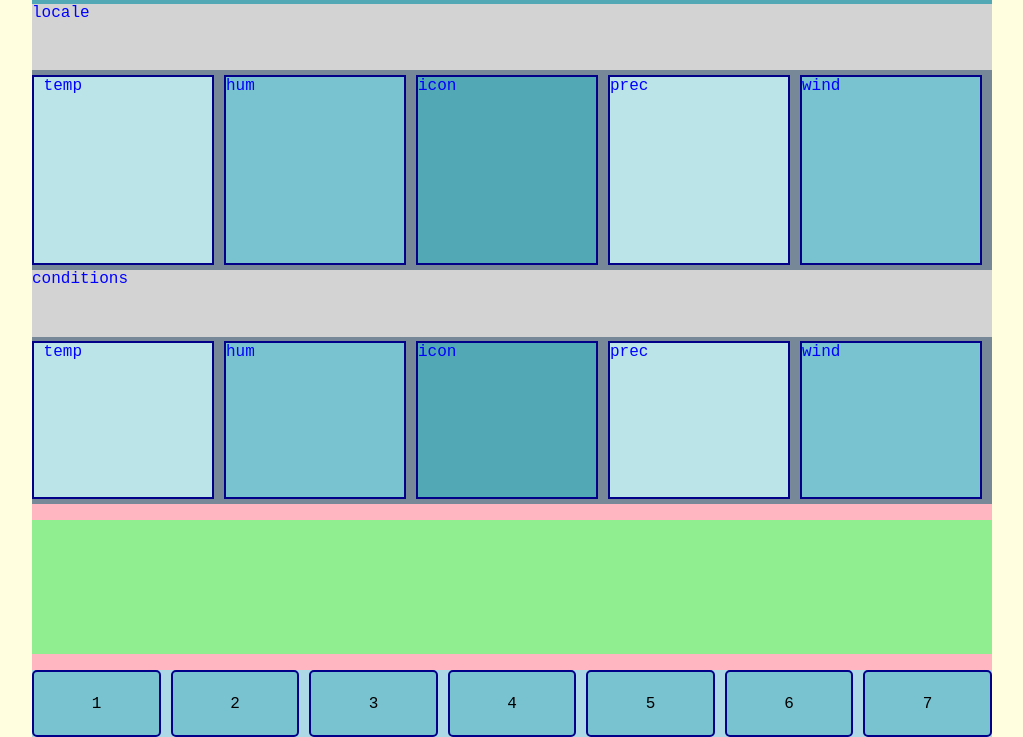
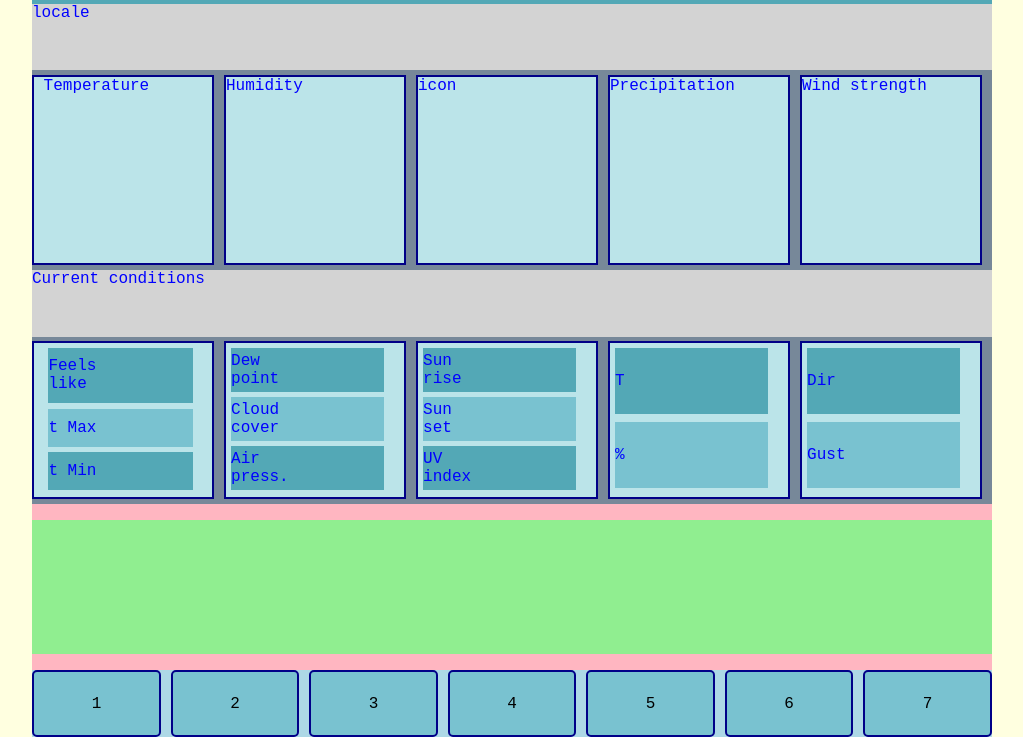
Before and after one commit to Stream5937/Odin-Weather, a website built with webpack: page src/index.html in a window 1280 px wide. Shown: the part 63-800 px from the top of the page, without its empty margins (128-1151 px from the left). Built offline with nearby package versions, Linux system fonts and the light colour scheme.

Commit message:
add minor stats labels

```diff
--- a/src/domFunctions.js
+++ b/src/domFunctions.js
@@ -23,8 +23,10 @@ const wind = $('.wind');
 
 //an array of button listeners
 export const listeners = [deg,day1,day2,day3,day4,day5,day6,day7];
-//an array of data display locations
+//an array of main stats data display locations
 export const dataBlocks = [location, temperature, humidity, icon, precipitation, wind];
+//an array of minor stats data display locations
+export const dataMinorBlocks = [];
 
 let zone;
 
--- a/src/index.html
+++ b/src/index.html
@@ -31,21 +31,49 @@
 
             </div>
             <div class="main-stats">
-                <div class="temperature">temp</div>
-                <div class="humidity">hum</div>
+                <div class="temperature">Temperature</div>
+                <div class="humidity">Humidity</div>
                 <div class="icon">icon</div>
-                <div class="precipitation">prec</div>
-                <div class="wind">wind</div>
+                <div class="precipitation">Precipitation</div>
+                <div class="wind">Wind strength</div>
             </div>
-            <div class="conditions">conditions
+            <div class="conditions"> Current conditions
 
             </div>
             <div class="minor-stats">
-                <div class="temperature">temp</div>
-                <div class="humidity">hum</div>
-                <div class="icon">icon</div>
-                <div class="precipitation">prec</div>
-                <div class="wind">wind</div>
+                <div class="temperature_minor">
+                    <ul id="temperature">
+                        <li id="feel">Feels<br>like</li>
+                        <li id="max">t Max</li>
+                        <li id="min">t Min</li>
+                    </ul>
+                </div>
+                <div class="humidity_minor">
+                    <ul id="humidity">
+                        <li id="dew">Dew<br>point</li>
+                        <li id="cloud">Cloud<br>cover</li>
+                        <li id="press">Air<br> press.</li>
+                    </ul>
+                </div>
+                <div class="icon_minor">
+                    <ul id="icon">
+                        <li id="rise">Sun<br>rise</li>
+                        <li id="set">Sun<br>set</li>
+                        <li id="uv">UV<br>index</li>
+                    </ul>
+                </div>
+                <div class="precipitation_minor">
+                    <ul id="precipitation">
+                        <li id="precip">T</li>
+                        <li id="prob">%</li>
+                    </ul>
+                </div>
+                <div class="wind_minor">
+                    <ul id="wind">
+                        <li id="dir">Dir</li>
+                        <li id="gust">Gust</li>
+                    </ul>
+                </div>
             </div>
             <div class="varies showIcon showPopup">
                 <div class="icon-image hidden">
--- a/src/index.js
+++ b/src/index.js
@@ -102,6 +102,7 @@ function setDisplayDataObj (data) {
   //date
   const dateNow = new Date();
   console.log(dateNow);
+  //Main-stats
   //temperature
   siteDataObj.temperature = data.currentConditions.temp;
   //humidity
@@ -115,6 +116,21 @@ function setDisplayDataObj (data) {
   //current conditions
   siteDataObj.currentConditions = data.currentConditions.conditions;
 
+  //minor-stats
+  siteDataObj.cloudCover = data.currentConditions.cloudcover;
+  siteDataObj.dewPoint = data.currentConditions.dew;
+  siteDataObj.feelsLike = data.currentConditions.feelslike;
+  siteDataObj.precipitationProbability = data.currentConditions.precipprob;
+  siteDataObj.precipitationType = data.currentConditions.preciptype;
+  siteDataObj.airPressure = data.currentConditions.pressure;
+  siteDataObj.sunrise = data.currentConditions.sunrise;
+  siteDataObj.sunset = data.currentConditions.sunset;
+  siteDataObj.tempMin  = data.currentConditions.tempmin;
+  siteDataObj.tempMax  = data.currentConditions.tempmax;
+  siteDataObj.direction = data.currentConditions.winddir;
+  siteDataObj.gust  = data.currentConditions.windgust;
+  siteDataObj.uv  = data.currentConditions.uvindex;
+
   console.log(siteDataObj);
   let value;
 
--- a/src/style.css
+++ b/src/style.css
@@ -165,7 +165,9 @@ input {
   width: 100%;
 }
 /*--------------*/
+.temperature_minor,
 .temperature {
+  display:grid;
   grid-area: 1/1/2/2;
   height: 95%;
   width: 95%;
@@ -176,26 +178,29 @@ input {
   padding-left: 5%;
 }
 
+.humidity_minor,
 .humidity {
   grid-area: 1/2/2/3;
   height: 95%;
   width: 95%;
-  background-color: var(--col_2);
+  background-color: var(--col_1);
   border-color: #000088;
   border-width: 2px;
   border-style: solid;
 }
 
+.icon_minor,
 .icon {
   grid-area: 1/3/2/4;
   height: 95%;
   width: 95%;
-  background-color: var(--col_3);
+  background-color: var(--col_1);
   border-color: #000088;
   border-width: 2px;
   border-style: solid;
 }
 
+.precipitation_minor,
 .precipitation {
   grid-area: 1/4/2/5;
   height: 95%;
@@ -206,11 +211,12 @@ input {
   border-style: solid;
 }
 
+.wind_minor,
 .wind {
   grid-area: 1/5/2/6;
   height: 95%;
   width: 95%;
-  background-color: var(--col_2);
+  background-color: var(--col_1);
   border-color: #000088;
   border-width: 2px;
   border-style: solid;
@@ -234,6 +240,70 @@ input {
   width: 100%;
 }
 
+ul {
+  display: grid;
+  height: 95%;
+  width: 95%;
+}
+
+ul #wind,
+ul #precipitation,
+ul #icon,
+ul #humidity,
+ul #temperature {
+  display: grid;
+  grid-template-columns: 1fr;
+  grid-template-rows: 1fr 1fr 1fr;
+  justify-content: center;
+  align-items:start;
+}
+
+li {
+  display:grid;
+  grid-template-columns: 1fr 1fr;
+  align-items: center;
+  height: 90%;
+  width: 90%;
+}
+
+/*minor stats */
+ul li#dir,
+ul li#precip,
+ul li#rise,
+ul li#dew,
+ul li#feel{
+  grid-area: 1/1/2/2;
+  background-color: var(--col_3);
+  margin : 3%;
+}
+
+ul li#gust,
+ul li#prob,
+ul li#set,
+ul li#cloud,
+ul li#max{
+  grid-area: 2/1/3/2;
+  background-color: var(--col_2);
+  margin : 3%;
+}
+
+ul li#uv,
+ul li#press,
+ul li#min{
+  grid-area: 3/1/4/2;
+  background-color: var(--col_3);
+  margin : 3%;
+}
+
+ul li#dir,
+ul li#gust,
+ul li#prob,
+ul li#precip {
+  height: 90%;
+  width: 90%;
+  margin: 3%;
+}
+
 .varies {
   display: grid;
   grid-area: 5/1/6/2;
@@ -246,26 +316,6 @@ input {
   background-color: lightpink;
 }
 
-/*
-.showIcon {
-  display:grid;
-  grid-area: 1/1/2/2;
-  background-color: lightyellow;
-  height: 100%;
-  width: 100%;
-}
-
-/*
-.showPopup {
-  display:grid;
-  grid-area: 1/1/2/2;
-  grid-template-rows: 1fr;
-  grid-template-columns: 1fr 1fr 1fr 1fr 1fr 1fr 1fr;
-  height: 100%;
-  width: 100%;
-  bakground-color- lightblue;
-}
-*/
 .icon-image {
   display:grid;
   grid-area: 1/1/2/2;
```
